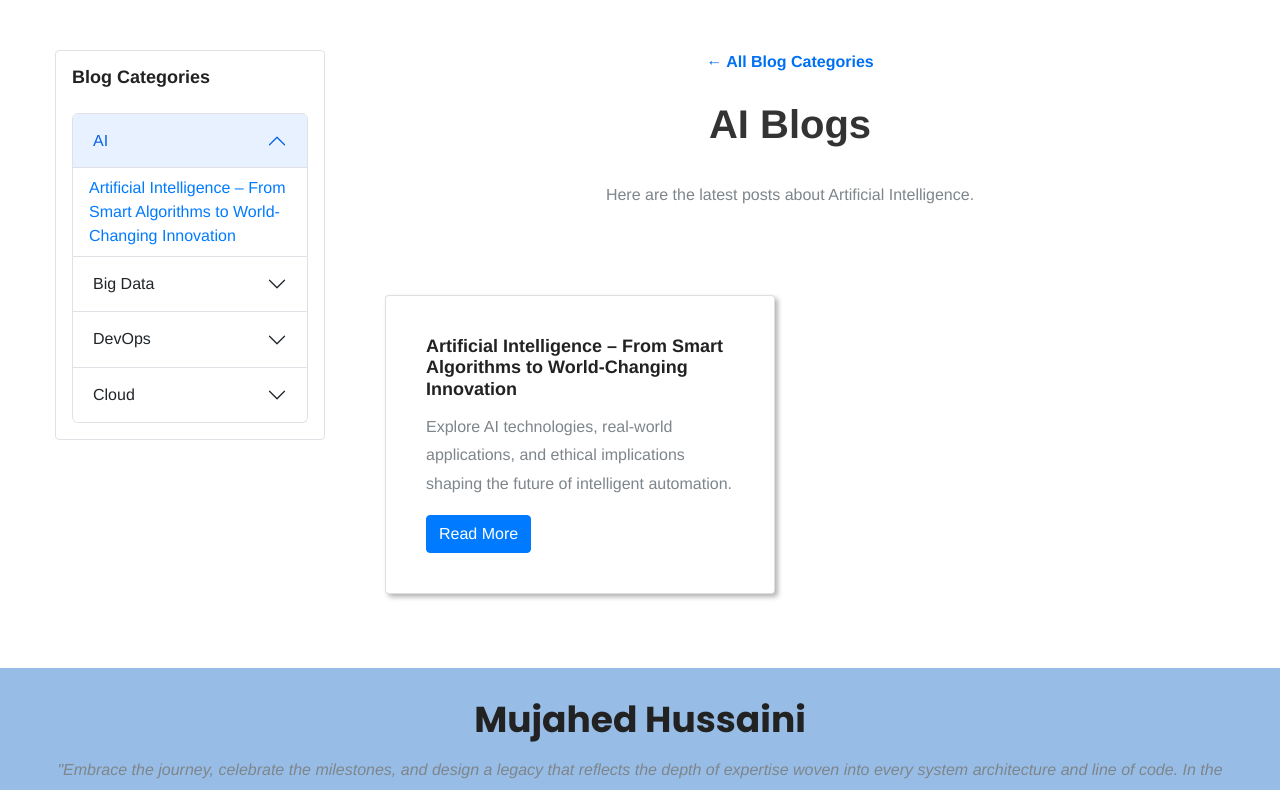
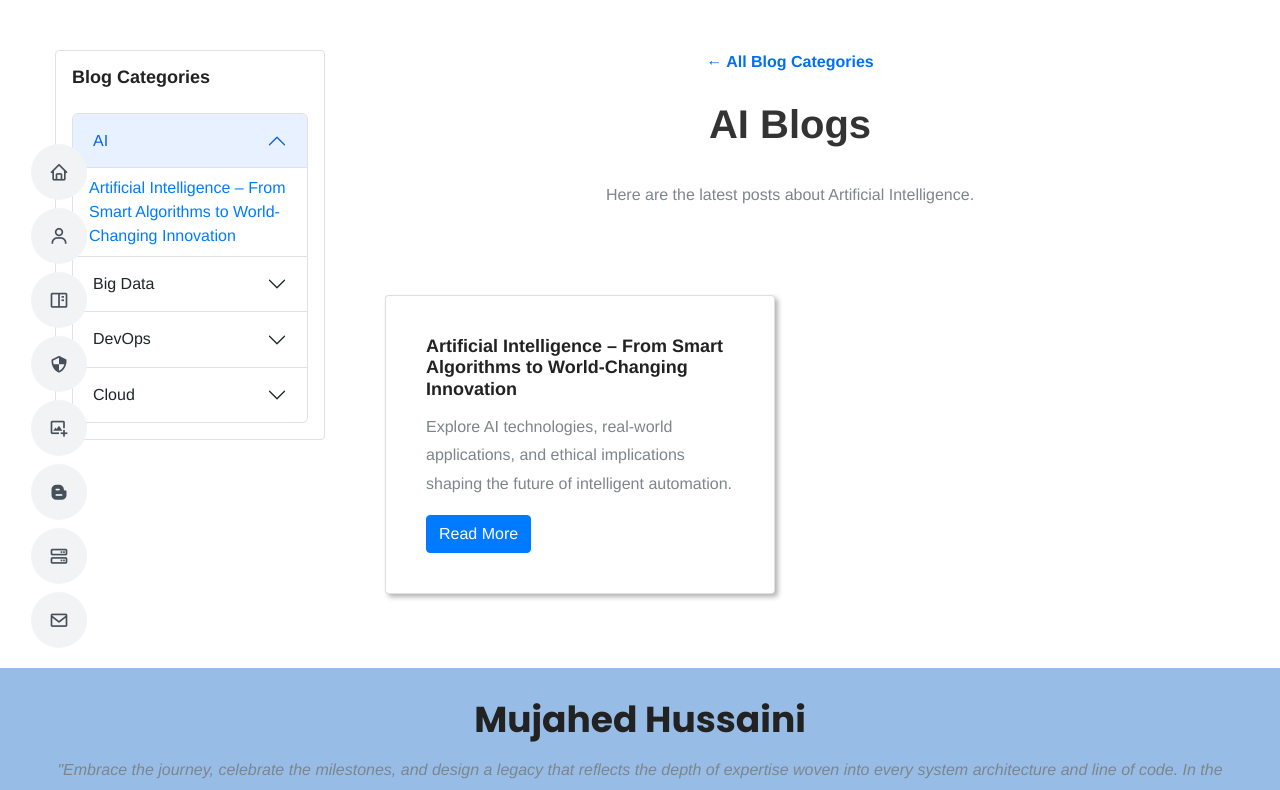
Before and after one commit to mujahed85/mujahed85.github.io, a Next.js app: page /blogs/ai in a window 1280 px wide. Shown: the top 790 px of the page. Built offline with nearby package versions, Linux system fonts and the light colour scheme.

Commit message:
feat: add Header component to AI blog pages for consistent navigation

```diff
--- a/app/blogs/ai/[slug]/page.js
+++ b/app/blogs/ai/[slug]/page.js
@@ -4,6 +4,7 @@ import path from "path";
 import fs from "fs";
 import { notFound } from "next/navigation";
 import BlogContent from "./BlogContent";
+import Header from "@/app/components/blog/header";
 
 const blogsData = JSON.parse(
   fs.readFileSync(path.join(process.cwd(), "posts/data/blogs.json"), "utf8")
@@ -56,6 +57,7 @@ export default async function BlogPostPage({ params }) {
   const githubEditUrl = `https://github.com/mujahed85/mujahed85.github.io//edit/master/posts/${slug}.md`;
   return (
     <>
+      <Header />
       <section className="container spacer">
         <div className="row">
           <div className="col-md-4 col-lg-3 mb-4">
--- a/app/blogs/ai/page.js
+++ b/app/blogs/ai/page.js
@@ -3,6 +3,8 @@ import Footer from '../../components/footer';
 import fs from 'fs';
 import path from 'path';
 import Link from 'next/link';
+import Header from '@/app/components/blog/header';
+
 
 const blogsData = JSON.parse(fs.readFileSync(path.join(process.cwd(), 'posts/data/blogs.json'), 'utf8'));
 
@@ -14,6 +16,7 @@ export default function AiBlogListPage() {
 
   return (
     <>
+      <Header />
       <section className="container spacer">
         <div className="row">
           <div className="col-md-4 col-lg-3 mb-4">
```
